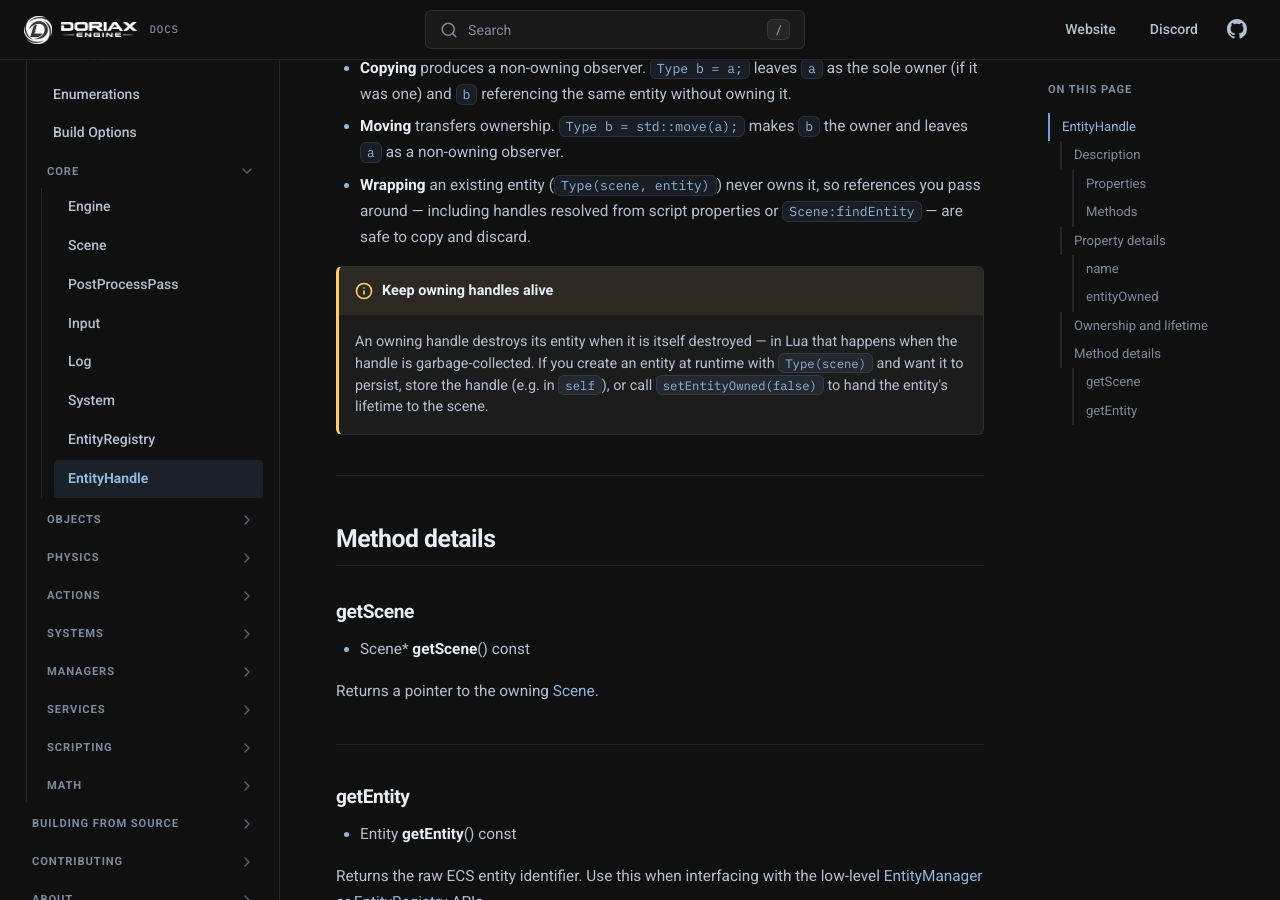
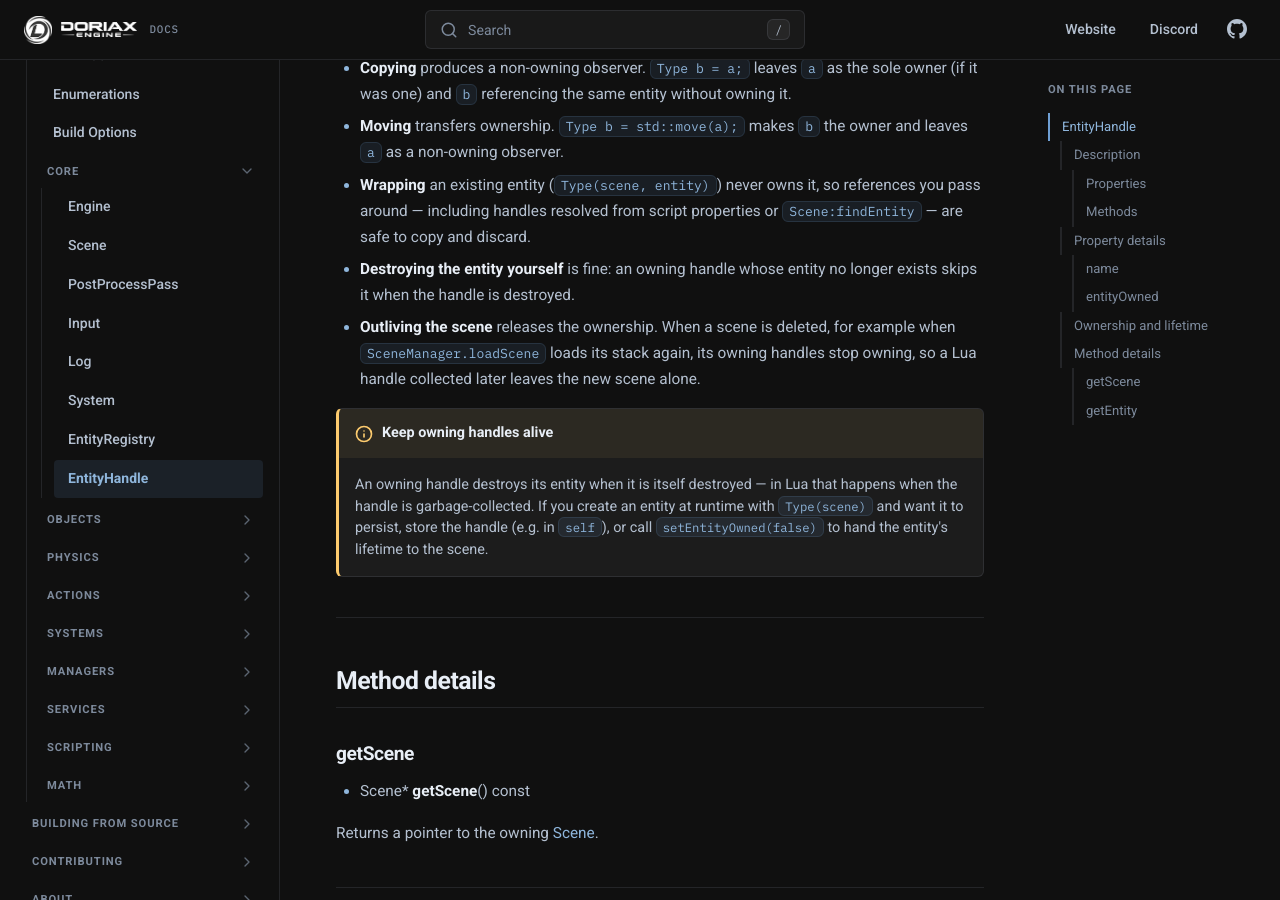
Before and after one commit to doriaxengine/doriax-docs, an MkDocs documentation site: the page built from docs/reference/classes/entityhandle.md, in a window 1280 px wide and 900 px high, scrolled down 1736 px. Built offline with MkDocs 1.6.1, drawn with Linux system fonts in a browser that asks for light colours; comment, search, counter and statistics services are not loaded.

Commit message:
Doc owning handles outliving their scene

```diff
--- a/docs/reference/classes/entityhandle.md
+++ b/docs/reference/classes/entityhandle.md
@@ -66,6 +66,11 @@ The value is decided by which constructor you use:
 - **Wrapping** an existing entity (`Type(scene, entity)`) never owns it, so references you
   pass around — including handles resolved from script properties or
   [`Scene:findEntity`](entityregistry.md#findentity) — are safe to copy and discard.
+- **Destroying the entity yourself** is fine: an owning handle whose entity no longer
+  exists skips it when the handle is destroyed.
+- **Outliving the scene** releases the ownership. When a scene is deleted, for example when
+  [`SceneManager.loadScene`](scenemanager.md#loadscene) loads its stack again, its owning
+  handles stop owning, so a Lua handle collected later leaves the new scene alone.
 
 !!! warning "Keep owning handles alive"
     An owning handle destroys its entity when it is itself destroyed — in Lua that happens
```
